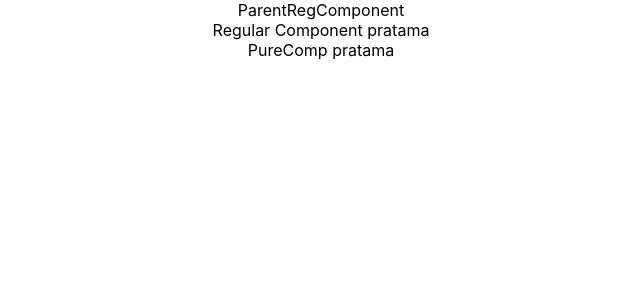
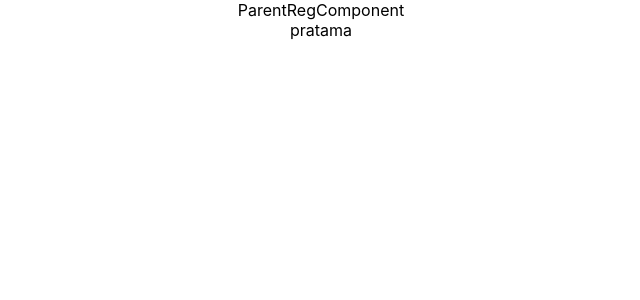
Before and after one commit to MarioTiara/React-Study, a React (Create React App) app: page / in a window 1280 px wide. Shown: the top 300 px of the page, without its empty margins (319-959 px from the left). Built offline with nearby package versions, Linux system fonts and the light colour scheme.

Commit message:
[27] React Memo

```diff
--- /dev/null
+++ b/src/components/MemoComp.js
@@ -0,0 +1,10 @@
+import React from 'react'
+
+function MemoComp({name}) {
+  console.log("==================redering Memo Component =========================")
+    return (
+    <div>{name}</div>
+  )
+}
+
+export default React.memo( MemoComp)
--- a/src/components/ParentRegComponent.js
+++ b/src/components/ParentRegComponent.js
@@ -1,6 +1,7 @@
 import React, { Component } from 'react'
 import RegComp from './RegComp'
 import PureComp from './PureComp'
+import MemoComp from './MemoComp'
 
 class ParentRegComponent extends Component {
     constructor(props) {
@@ -19,11 +20,14 @@
           }, 2000)
       }
     render() {
+        console.log("render parent")
         return (
             <div>
                 ParentRegComponent
-                <RegComp name={this.state.name}></RegComp>
-                <PureComp name={this.state.name}></PureComp>
+                {/* <RegComp name={this.state.name}></RegComp>
+                <PureComp name={this.state.name}></PureComp> */}
+
+                <MemoComp name={this.state.name}/>
 
             </div>
         )
```
